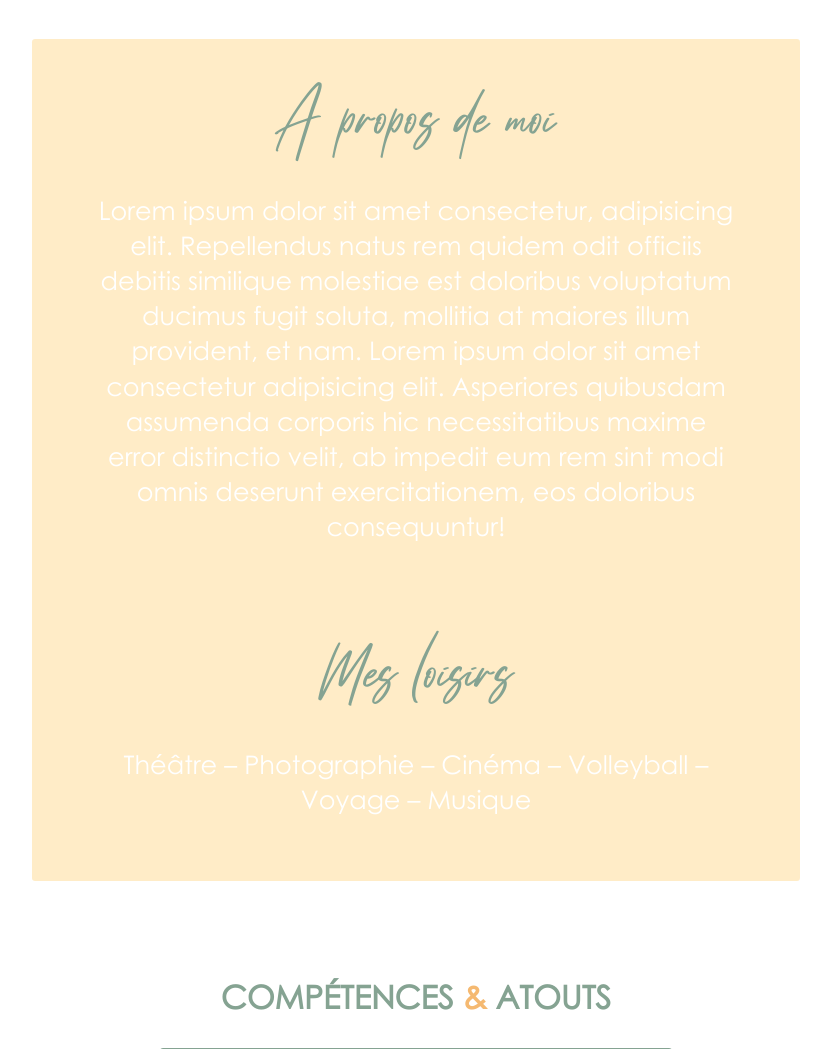
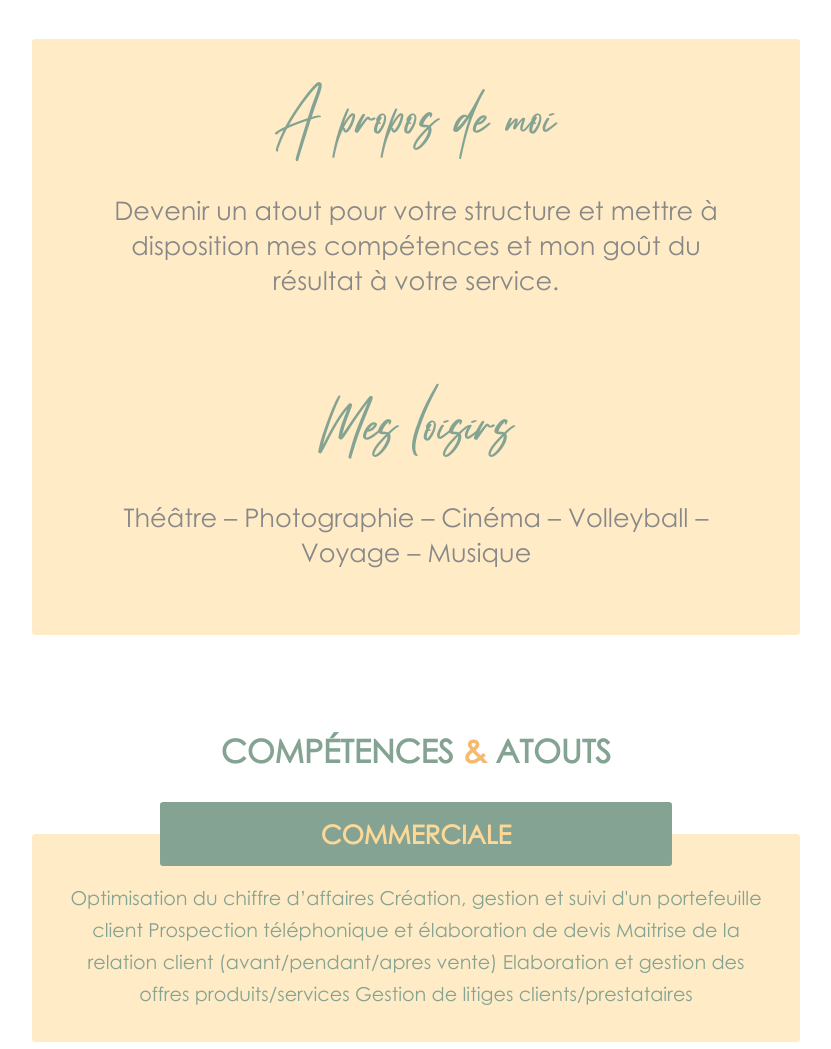
Before and after one commit to NicoLarson/aymelineyang.fr, a PHP site: page / in a window 1280 px wide. Shown: the part 217-1266 px from the top of the page, without its empty margins (224-1055 px from the left). Run offline with PHP 8.4, Linux system fonts and the light colour scheme; some libraries are stand-ins or nearby versions.

Commit message:
Maj pdf + css + html

```diff
--- a/css/style.css
+++ b/css/style.css
@@ -86,7 +86,7 @@
 
 #about p {
     padding: 1rem;
-    color: white;
+    color: #888;
 }
 
 /* Skill */
--- a/index.html
+++ b/index.html
@@ -12,11 +12,13 @@
 </head>
 
 <body>
-    <header>
+
+    <header class="menu">
         <div id="title">
             <h1>Aymeline</h1>
             <h3>YANG</h3>
         </div>
+        <!-- <input class="burger" type="checkbox"> -->
         <nav role="navigation">
             <ul id="menu">
                 <li><a href="#about">A propos de moi</a></li>
@@ -27,19 +29,16 @@
                 <li>|</li>
                 <li><a href="mailto:aymeline.yang@gmail.com" target="blank">Contact</a></li>
             </ul>
+            </div>
         </nav>
-
+    </header>
     </header>
     <main>
         <section id="about">
             <section>
                 <h2>A propos de moi</h2>
-                <p>Lorem ipsum dolor sit amet consectetur, adipisicing elit. Repellendus natus rem quidem odit officiis
-                    debitis similique molestiae est doloribus voluptatum ducimus fugit soluta, mollitia at maiores illum
-                    provident, et nam.
-                    Lorem ipsum dolor sit amet consectetur adipisicing elit. Asperiores quibusdam assumenda corporis hic
-                    necessitatibus maxime error distinctio velit, ab impedit eum rem sint modi omnis deserunt
-                    exercitationem, eos doloribus consequuntur!</p>
+                <p>Devenir un atout pour votre structure et mettre à disposition mes compétences et mon goût du résultat
+                    à votre service.</p>
                 <h2> Mes loisirs </h2>
                 <p>Théâtre – Photographie – Cinéma – Volleyball – Voyage – Musique</p>
             </section>
@@ -78,7 +77,7 @@
         </section>
         <section id="xp">
             <section>
-                <a href="#" target="blank">Expériences professionnelles</a>
+                <a href="./assets/CV_Aymeline_Yang.pdf" target="blank">Expériences professionnelles</a>
                 <h3>Mon curiculum vitae</h3>
             </section>
             <img src="./assets/img/F-VERT.png" alt="">
```
Also changed, not shown: 2 other files.
